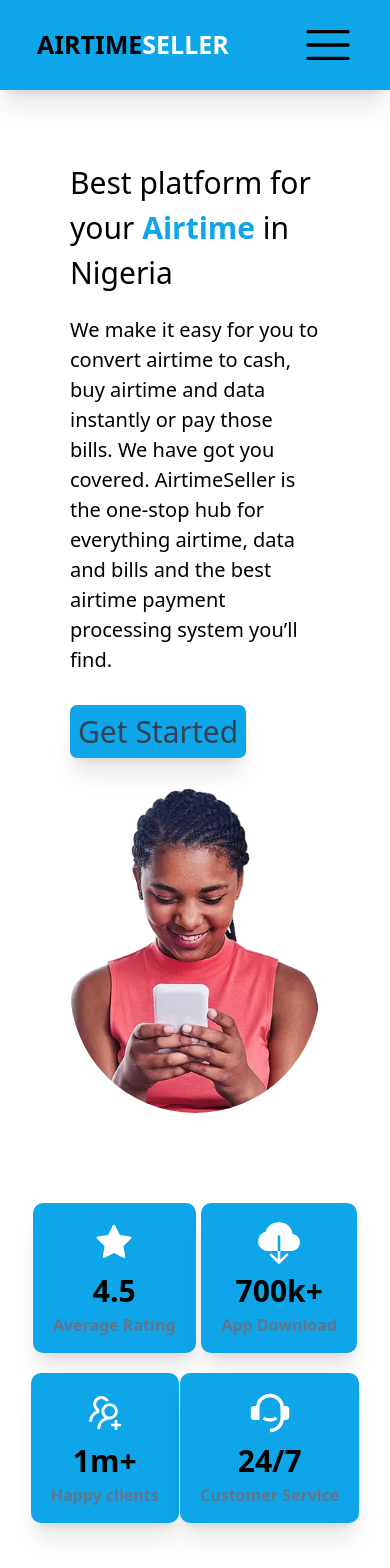
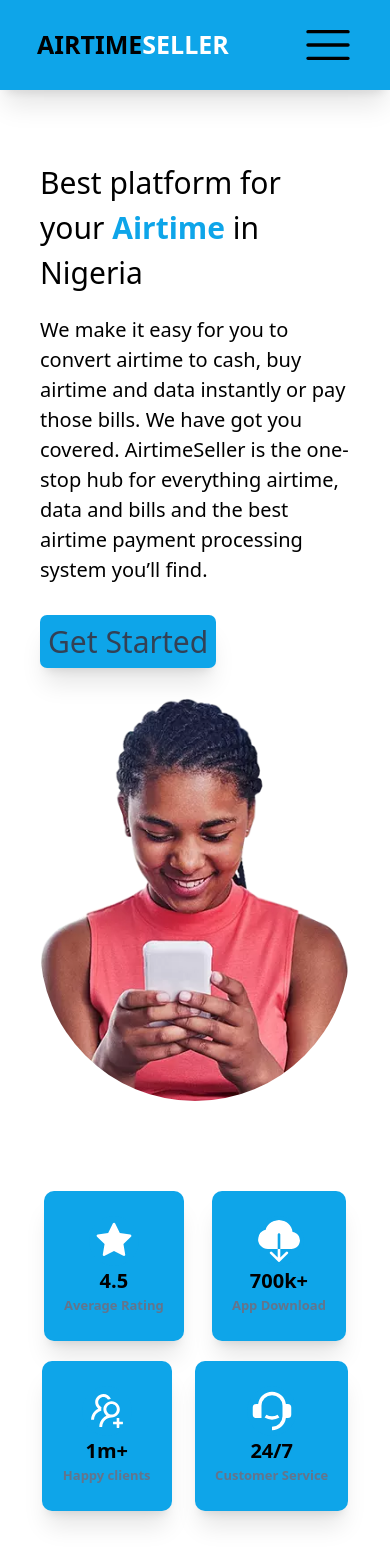
Before and after one commit to DesmondNzubechi/Airtime-seller, a React (Create React App) app: page / in a window 390 px wide. Shown: the top 1568 px of the page. Built offline with nearby package versions, Linux system fonts and the light colour scheme; the HTML template or start-up script is replaced by a standard one.

Commit message:
new change

```diff
--- a/src/Components/Header/Header.jsx
+++ b/src/Components/Header/Header.jsx
@@ -4,7 +4,7 @@
 
 const Header = () => {
     return (
-        <div className="pt-[150px] pb-[50px] px-[70px] overflow-x-hidden">
+        <div className="pt-[150px] pb-[50px] px-[40px] overflow-x-hidden">
             <div className="md:flex md:items-center md:justify-around gap-20">
             <div className="md:w-[600px]">
                 <h1 className="md:text-[40px] my-[10px] text-[30px] md:w-[400px]">Best platform for your <strong className="text-sky-500">Airtime</strong> in Nigeria</h1>
--- a/src/Components/overview/overview.jsx
+++ b/src/Components/overview/overview.jsx
@@ -9,27 +9,27 @@
         <div className=' bg-white mx-[20px] rounded-xl px-[10px] pt-[20px] pb-[20px]'>
            <div className='md:flex  md:flex-row sm:flex-col gap-[40px] justify-center items-center'>
             <div className='flex justify-around   md:gap-[40px] my-5'>
-            <div className='flex flex-col h-[150px] md:min-w-[170px] hover:bg-blue-300 bg-sky-500 justify-center px-[20px]  items-center shadow-xl  rounded-[10px] p-[10px]'>
+            <div className='flex flex-col h-[150px] min-w-[130px] md:min-w-[170px] hover:bg-blue-300 bg-sky-500 justify-center px-[20px]  items-center shadow-xl  rounded-[10px] p-[10px]'>
                 <AiFillStar className='text-white rounded-full p-1 bg-sky-500 text-[50px]'/>
-                <h1 className='font-bold text-[30px] md:text-[40px]'>4.5</h1>
-                <p className='md:text-[20px] text-slate-500 font-semibold text-[16px]'>Average Rating</p>
+                <h1 className='font-bold text-[20px] md:text-[40px]'>4.5</h1>
+                <p className='md:text-[20px] text-slate-500 font-semibold text-[13px]'>Average Rating</p>
             </div>
-            <div className='flex flex-col h-[150px] md:min-w-[170px] hover:bg-blue-300 bg-sky-500 justify-center px-[20px] items-center shadow-xl  rounded-[10px]'>
+            <div className='flex flex-col h-[150px] min-w-[130px] md:min-w-[170px] hover:bg-blue-300 bg-sky-500 justify-center px-[20px] items-center shadow-xl  rounded-[10px]'>
                 <BsCloudDownloadFill className='text-white rounded-full p-1 bg-sky-500 text-[50px]' />
-                <h1 className='font-bold text-[30px] md:text-[40px]'>700k+</h1>
-                <p className='md:text-[20px] text-slate-500 font-semibold text-[16px]'>App Download</p>
+                <h1 className='font-bold text-[20px] md:text-[40px]'>700k+</h1>
+                <p className='md:text-[20px] text-slate-500 font-semibold text-[13px]'>App Download</p>
             </div>
             </div>
             <div className='flex justify-around  md:gap-[40px]'>
-            <div className='flex flex-col h-[150px] md:min-w-[170px] hover:bg-blue-300 bg-sky-500 px-[20px] shadow-xl rounded-[10px] justify-center items-center'>
+            <div className='flex flex-col h-[150px] min-w-[130px] md:min-w-[170px] hover:bg-blue-300 bg-sky-500 px-[20px] shadow-xl rounded-[10px] justify-center items-center'>
                 <AiOutlineUsergroupAdd  className='text-white rounded-full p-1 bg-sky-500 text-[50px]'/>
-                <h1 className='font-bold text-[30px] md:text-[40px]'>1m+</h1>
-                <p className='md:text-[20px] text-slate-500 font-semibold text-[16px]'>Happy clients</p>
+                <h1 className='font-bold text-[20px] md:text-[40px]'>1m+</h1>
+                <p className='md:text-[20px] text-slate-500 font-semibold text-[13px]'>Happy clients</p>
             </div>
-            <div className='flex flex-col h-[150px] md:min-w-[170px] hover:bg-blue-300 bg-sky-500 justify-center items-center px-[20px] shadow-xl rounded-[10px]'>
+            <div className='flex flex-col h-[150px] min-w-[130px] md:min-w-[170px] hover:bg-blue-300 bg-sky-500 justify-center items-center px-[20px] shadow-xl rounded-[10px]'>
                 <RiCustomerService2Fill className='text-white rounded-full p-1 bg-sky-500 text-[50px]'/>
-                <h1 className='font-bold text-[30px] md:text-[40px]'>24/7</h1>
-                <p className='md:text-[20px] text-slate-500 font-semibold text-[16px]'>Customer Service</p>
+                <h1 className='font-bold text-[20px] md:max-w-[130px] md:text-[40px]'>24/7</h1>
+                <p className='md:text-[20px] text-slate-500 font-semibold text-[13px]'>Customer Service</p>
             </div>
             </div>
            </div>
```
